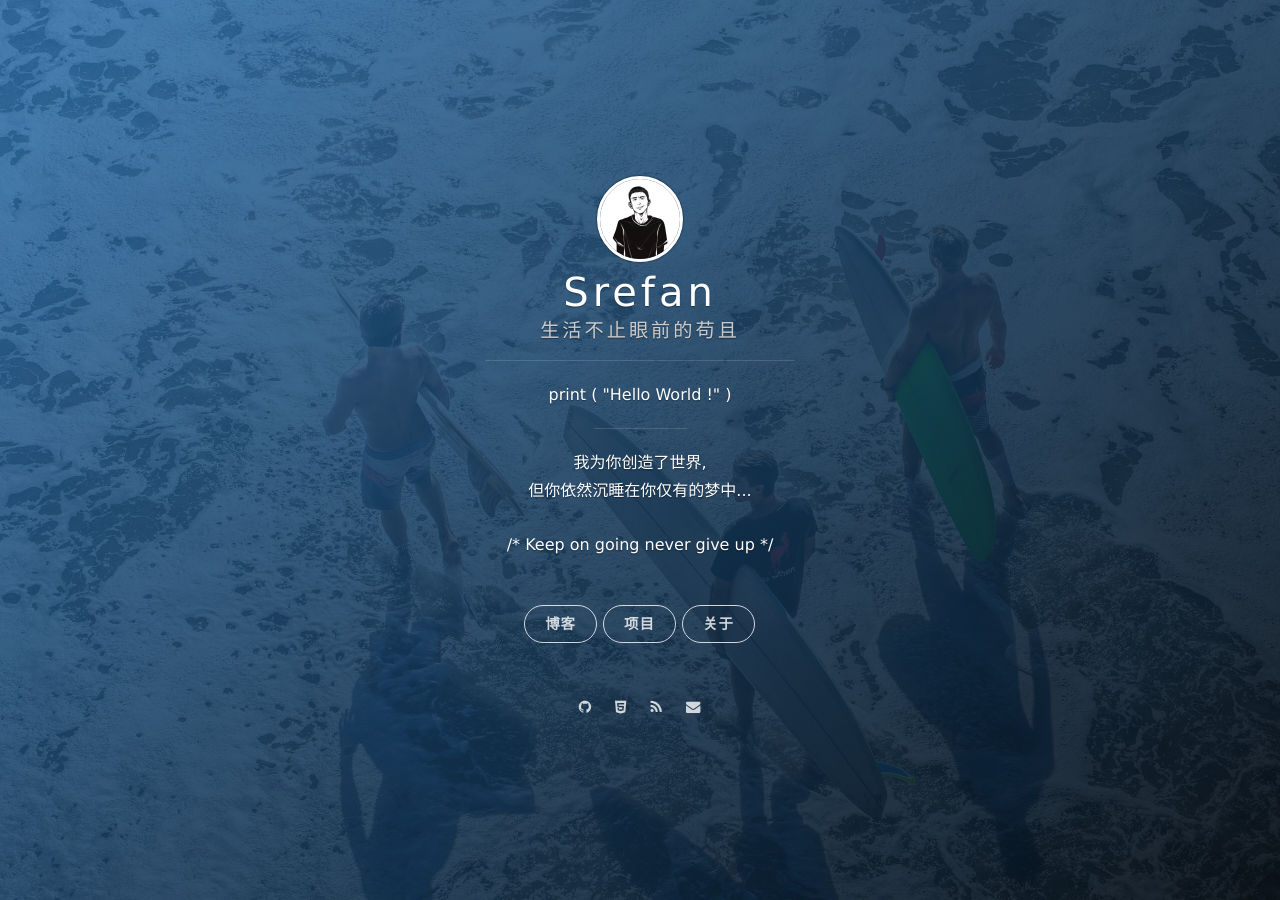
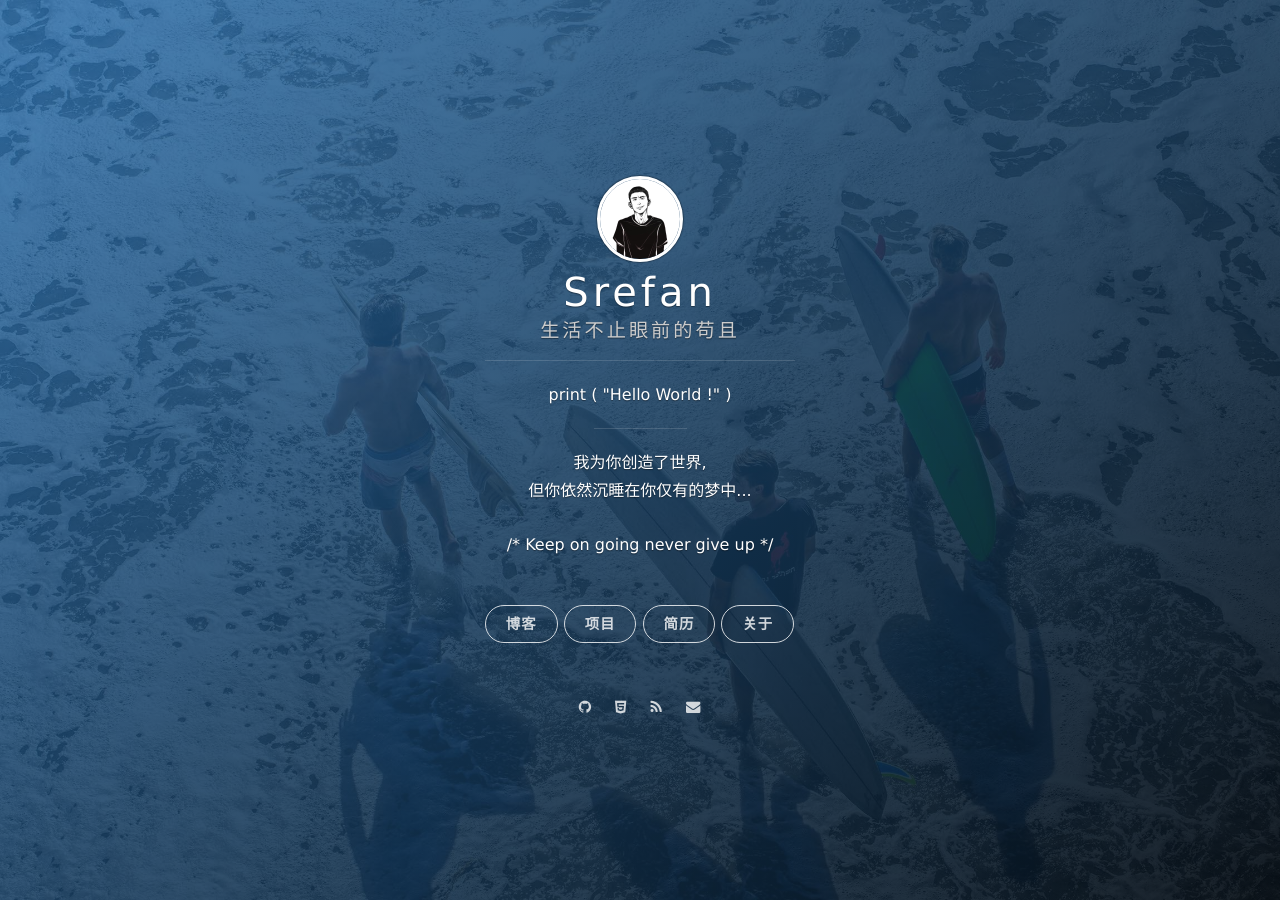
Before and after one commit to yangbryant/yangbryant.github.io, a Jekyll site: the page built from index.html, in a window 1280 px wide. Built offline with Jekyll 4.4.1, drawn with Linux system fonts in a browser that asks for light colours; nearby versions of some CDN libraries; the list of posts is cut into pages by our own code.

Commit message:
add cv button

```diff
--- a/_config.yml
+++ b/_config.yml
@@ -24,6 +24,7 @@ blog_button:
 # Navigation buttons in the front page.
 nav:
     - {title: 项目, description: 我的项目, url: 'https://github.com/yangbryant'}
+    - {title: 简历, description: 我的简历, url: 'https://resume.srefan.com'}
     - {title: 关于, description: 关于我, url: ''}
     # - {title: Another Button, description: A button, url: 'http://example.com'}
 
```
